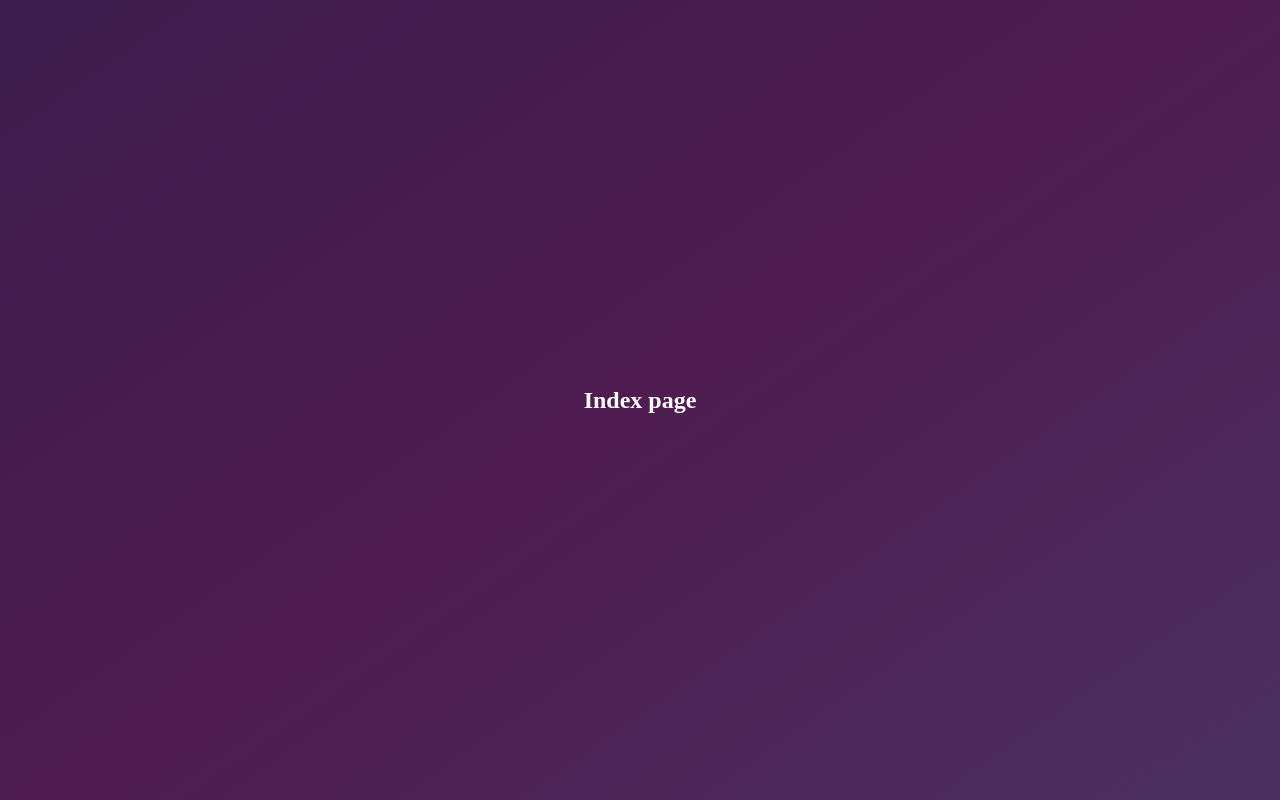
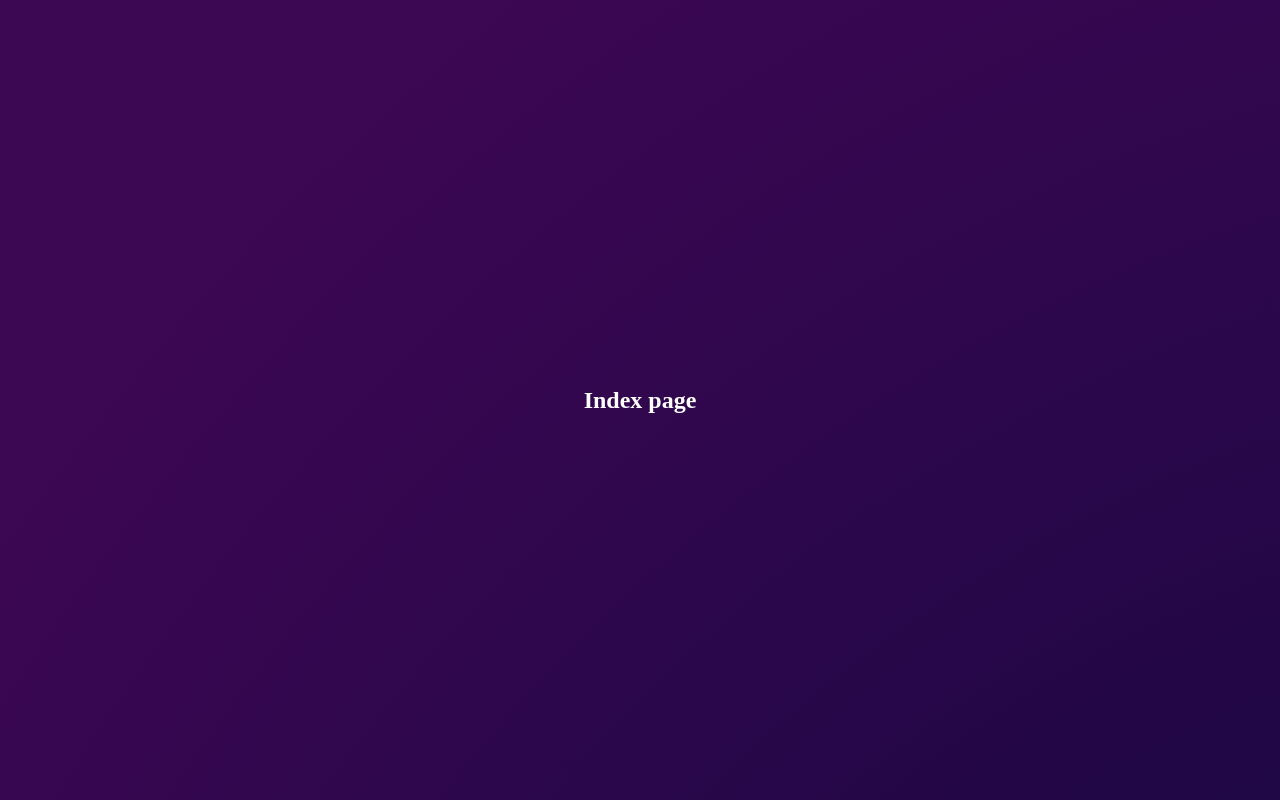
Before and after one commit to waw3ru/music-app-generator, a Nuxt app in the folder app/: page / in a window 1280 px wide. Built offline with nearby package versions, Linux system fonts and the light colour scheme.

Commit message:
chore: Background design adjustment

```diff
--- a/app/assets/scss/main.scss
+++ b/app/assets/scss/main.scss
@@ -10,10 +10,10 @@ body {
 }
 
 body {
-  background: linear-gradient(145deg, #001F3F, #4F1C51,  #3A6D8C);
-  background-size: 400% 400%;
-  animation: gradient 10s ease-in-out infinite;
-  animation-direction: alternate-reverse;
+  background: radial-gradient(ellipse at bottom, #030637 10%, #3C0753 50%, #720455 50%, #3C0753 40%);
+  background-size: 500% 500%;
+  animation: gradient 40s ease-in-out infinite;
+  animation-direction: alternate;
   height: 100vh;
   color: white;
 }
```
